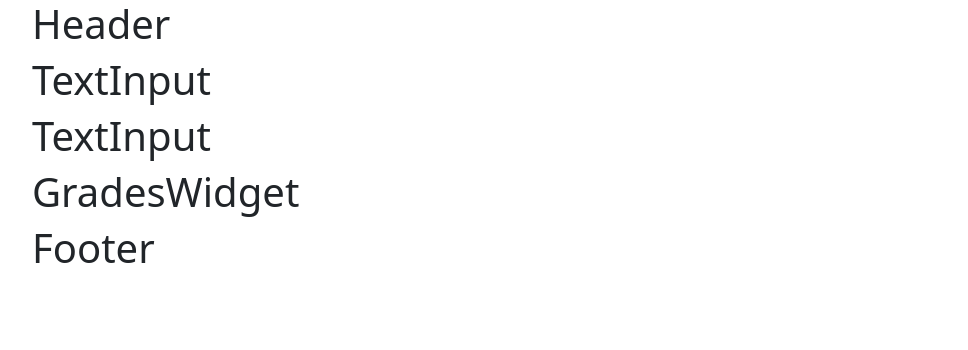
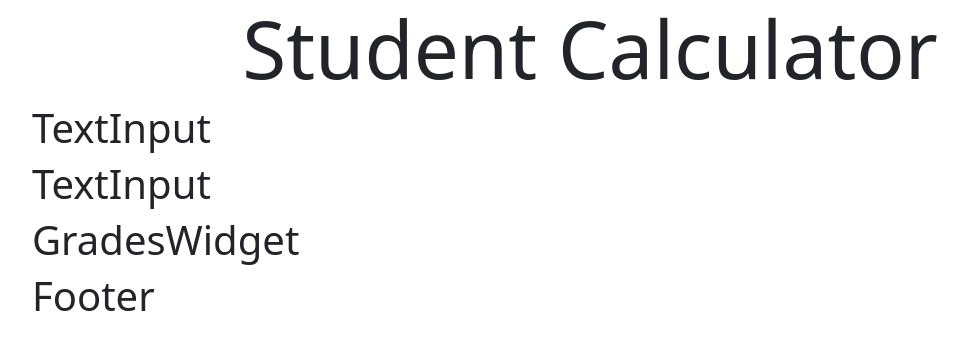
Before and after one commit to tomergroisman/students-calculator, a React (Create React App) app: page / in a window 1280 px wide. Shown: the top 350 px of the page, without its empty margins (50-1018 px from the left). Built offline with nearby package versions, Linux system fonts and the light colour scheme.

Commit message:
Add header component

```diff
--- a/package.json
+++ b/package.json
@@ -3,6 +3,7 @@
   "version": "0.1.0",
   "private": true,
   "dependencies": {
+    "@material-ui/core": "^4.11.4",
     "@testing-library/jest-dom": "^5.12.0",
     "@testing-library/react": "^11.2.6",
     "@testing-library/user-event": "^12.8.3",
--- a/src/components/Header/index.tsx
+++ b/src/components/Header/index.tsx
@@ -1,9 +1,18 @@
 import React from 'react';
+import Collapse from '@material-ui/core/Collapse';
 
-export default function Header() {
+interface Props {
+  name: string,
+}
+
+export default function Header(props: Props) {
+  const { name } = props;
   return (
     <div>
-      <h1>Header</h1>
+      <h1 className="display-1 text-center">Student Calculator</h1>
+      <Collapse in={!!name}>
+        <h3 className="display-4 text-center">{ name && `👋  Hi ` }</h3>
+      </Collapse>
     </div>
   )
 }
--- a/src/containers/LandingPage.tsx
+++ b/src/containers/LandingPage.tsx
@@ -1,14 +1,22 @@
-import React, { Component } from 'react'
-import Footer from '../components/Footer'
-import GradesWidget from '../components/GradesWidget'
-import Header from '../components/Header'
-import TextInput from '../components/TextInput'
+import React, { Component } from 'react';
+import Footer from '../components/Footer';
+import GradesWidget from '../components/GradesWidget';
+import Header from '../components/Header';
+import TextInput from '../components/TextInput';
 
-export default class LandingPage extends Component {
+interface State {
+  name: string,
+}
+
+export default class LandingPage extends Component<{}, State> {
+  state = {
+    name: ""
+  }
+
   render() {
     return (
       <div className="container">
-        <Header />
+        <Header name={this.state.name}/>
         <TextInput />
         <TextInput />
         <GradesWidget />
```
